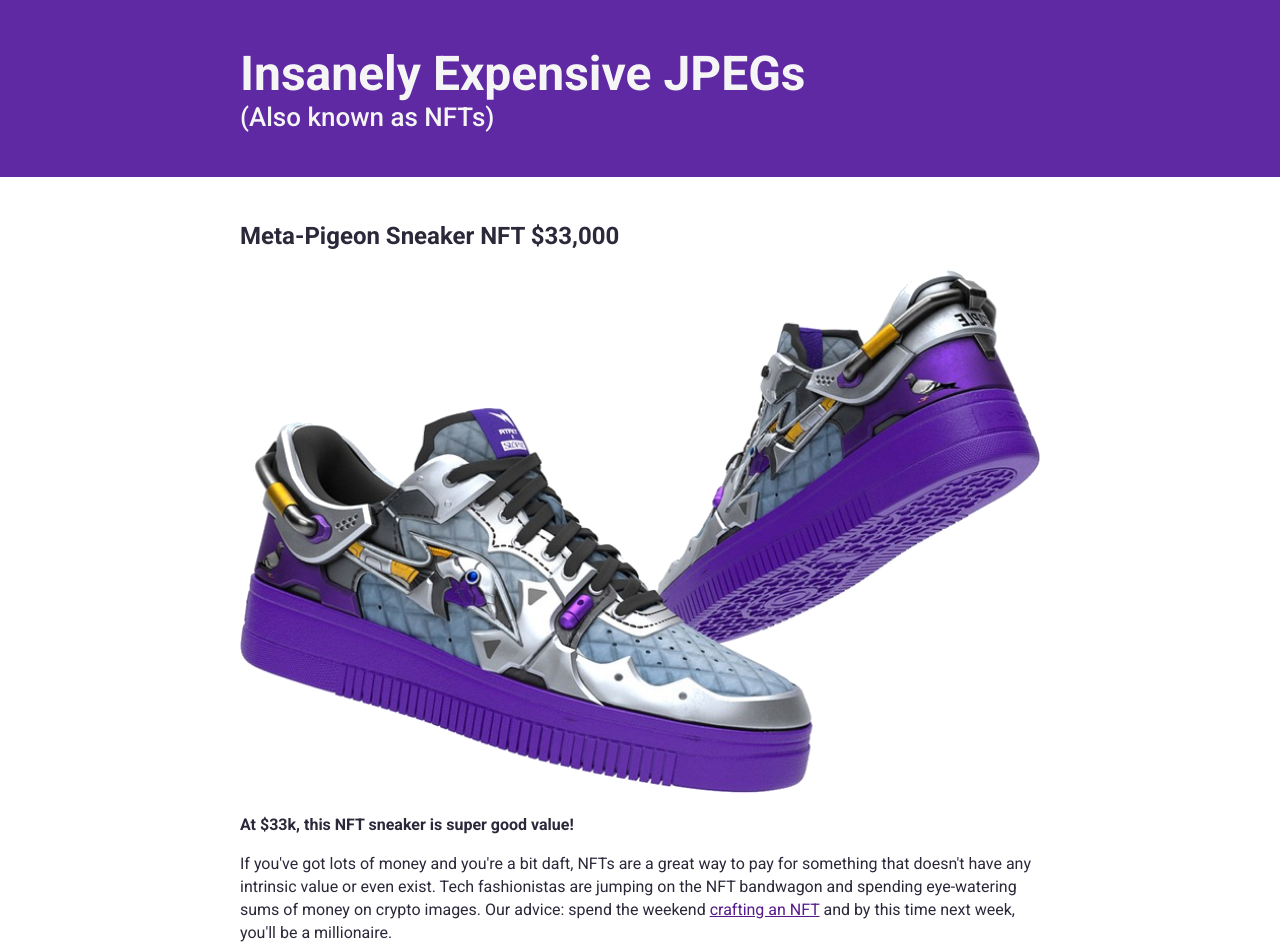
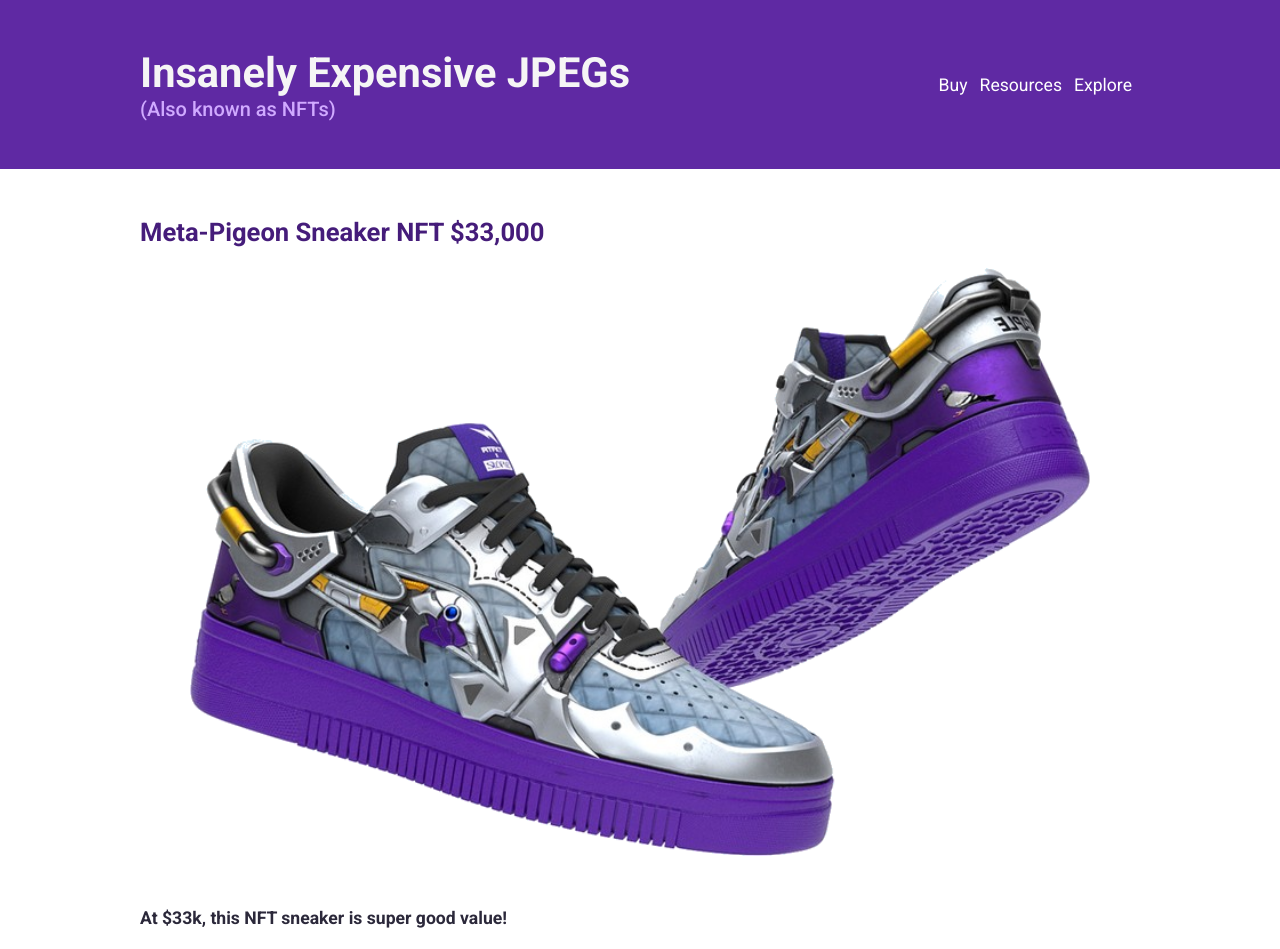
Before and after one commit to ThisGuyCodes1106/nft-site, a plain HTML site: page index.html in a window 1280 px wide. Shown: the top 949 px of the page. Drawn offline with Linux system fonts and the light colour scheme.

Commit message:
responsive design

```diff
--- a/index.html
+++ b/index.html
@@ -15,8 +15,15 @@
 <body>
   <header>
     <div class="container">
-      <h1>Insanely Expensive JPEGs</h1>
-      <h3>(Also known as NFTs)</h3>
+      <h1>Insanely Expensive JPEGs <span class="subheading">(Also known as NFTs)</span></h1>
+      <!-- Site Navigation -->
+			<nav>
+				<ul>
+					<li><a href="#">Buy</a></li>
+					<li><a href="#">Resources</a></li>
+					<li><a href="#">Explore</a></li>
+				</ul>
+			</nav>
     </div>
   </header>
 
@@ -40,7 +47,7 @@
     <section class="section-two">
       <div class="container">
         <h2>For the true Crypto-connoisseur</h2>
-        <div class="img-container">
+        <div class="section-two-img-container">
           <img src="images/crypto-punk.jpg" class="feature-img" alt="punk with bleach hair and red and blue glasses">
           <img src="images/bag.svg" class="feature-img"
             alt="Seven items from a game listed in white on a black background">
--- a/styles.css
+++ b/styles.css
@@ -1,6 +1,5 @@
 body {
   margin: 0;
-  font-size: 16px;
   color: #2b283a;
   font-family: 'Roboto', sans-serif;
 }
@@ -11,62 +10,80 @@ h1, h3 {
 }
 
 h1 {
-  font-size: 48px;
+  font-size: 2rem;
   font-weight: 700;
 }
 
 h2 {
+  color: #451c7a;
+  font-size: 1.4rem;
   margin-top: 0;
 }
 
-h3 {
-  font-size: 26px;
+.subheading {
+  display: block;
   font-weight: 500;
   color: d0aaff;
+  font-size: 1rem;
+  color: #d0aaff;
 }
 
 p {
-  line-height: 23px;
+  line-height: 1.7;
 }
 
 /* Layout */
+header {
+  text-align: center;
+}
+
 header, .section-two {
   background-color: #5f29a3;
   color: whitesmoke;
 }
 
 header, section, footer {
-  padding: 45px 0;
+  padding: 1.4em 0;
 }
 
 .container {
-  max-width: 800px;
+  width: 90%;
   margin: 0 auto;
+  max-width: 1000px;
 }
 
 .sneaker-img {
-  width: 100%;
+  width: 90%;
+  display: block;
+  margin: 0 auto 3rem;
 }
 
 .feature-img {
-  width: 390px;
+  width: 100%;;
   border-radius: 5px;
-}
-
-.img-container {
-  display: flex;
-  flex-direction: row;
-  justify-content: space-between;
+  margin-bottom: 1em;
 }
 
 /* Links */
+a {
+  color: #ef5839;
+  text-decoration: underline dotted;
+}
+
+a:hover,
+a:active {
+  color: #d4b44c;
+}
+
 .btn {
-  padding: 10px 20px;
+  font-size: 1.1rem;
+  padding: 0.6rem 1.3em;
   border-radius: 5px;
   font-weight: 500;
   text-decoration: none;
-  margin-right: 8px;
-  display: inline-block;
+  margin-bottom: 0.5em;
+  display: block;
+  text-align: center;
 }
 
 .btn:hover, .btn:active {
@@ -93,7 +110,83 @@ header, section, footer {
 
 /* Footer */
 .footer-content {
-  font-size: 18px;
+  font-size: 1.1rem;
   color: #5f29a3;
   text-align: center;
 }
+
+/* ----- NAVIGATION ----- */
+nav {
+  margin-top: 1em;
+}
+
+nav a {
+  color: #fff;
+  text-decoration: none;
+  font-size: 1.1rem;
+  padding: 0.7em 0;
+  display: block;
+}
+
+ul {
+  padding: 0;
+  margin: 0;
+  list-style-type: none;
+}
+
+li:not(:last-child) {
+  border-bottom: 1px dotted #a190b6;
+}
+
+/* MEDIA QUERIES */
+@media (min-width: 501px) {
+  .section-two-img-container {
+    display: flex;
+    justify-content: space-between;
+  }
+  .feature-img {
+    width: 48%;
+  }
+}
+
+@media (min-width: 800px) {
+  header, section, footer {
+    padding: 3em 0;
+  }
+  .btn {
+    margin-right: 0.5em;
+    display: inline-block;
+    text-align: left;
+  }
+  h1 {
+    font-size: 2.6rem;
+  }
+  h2 {
+    font-size: 1.6rem;
+  }
+  .subheading {
+    font-size: 1.25rem;
+  }
+  p {
+    font-size: 1.1rem;
+  }
+  header {
+    text-align: left;
+  }
+  nav {
+    margin-top: 0;
+  }
+  header .container {
+    display: flex;
+    flex-direction: row;
+    justify-content: space-between;
+    align-items: center;
+  }
+  li:not(:last-child) {
+    border: none;
+  }
+  li {
+    display: inline-block;
+    margin-right: 0.5em;
+  }
+}
```
